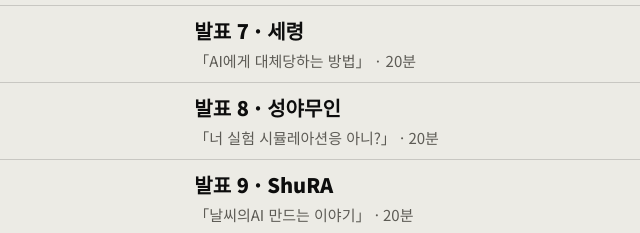
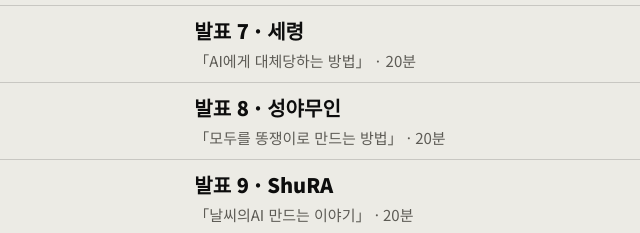
Before and after one commit to blueknight0/pgr21-ai-seminar, a plain HTML site: page index.html in a window 1280 px wide. Shown: the part 6290-6523 px from the top of the page, 220-860 px from the left. Drawn offline with Linux system fonts and the light colour scheme; no server answers; animation ran at ten frames a second.

Commit message:
성야무인 발표 제목 변경: 모두를 똥쟁이로 만드는 방법
Co-Authored-By: Claude Opus 5.5 <noreply@anthropic.com>

```diff
--- a/index.html
+++ b/index.html
@@ -643,7 +643,7 @@ footer { padding-block: clamp(56px, 8vw, 112px) 40px; }
         <li class="qa"><time>14:40</time><div><b>질의응답 · 발표 4–6</b><span>25분</span></div></li>
         <li class="brk"><time>15:05</time><div><b>쉬는 시간</b><span>20분</span></div></li>
         <li class="talk" data-nick="세령"><time>15:25</time><div><b>발표 7 · 세령</b><span>「AI에게 대체당하는 방법」 · 20분</span></div></li>
-        <li class="talk" data-nick="성야무인"><time>15:45</time><div><b>발표 8 · 성야무인</b><span>「너 실험 시뮬레아션응 아니?」 · 20분</span></div></li>
+        <li class="talk" data-nick="성야무인"><time>15:45</time><div><b>발표 8 · 성야무인</b><span>「모두를 똥쟁이로 만드는 방법」 · 20분</span></div></li>
         <li class="talk" data-nick="ShuRA"><time>16:05</time><div><b>발표 9 · ShuRA</b><span>「날씨의AI 만드는 이야기」 · 20분</span></div></li>
         <li class="qa"><time>16:25</time><div><b>질의응답 · 발표 7–9</b><span>25분</span></div></li>
         <li class="talk" data-nick="Hyunuk"><time>16:50</time><div><b>발표 10 · Hyunuk</b><span>「에이전트 스킬만으로는 부족하더라구요.」 · 60분</span></div></li>
```
